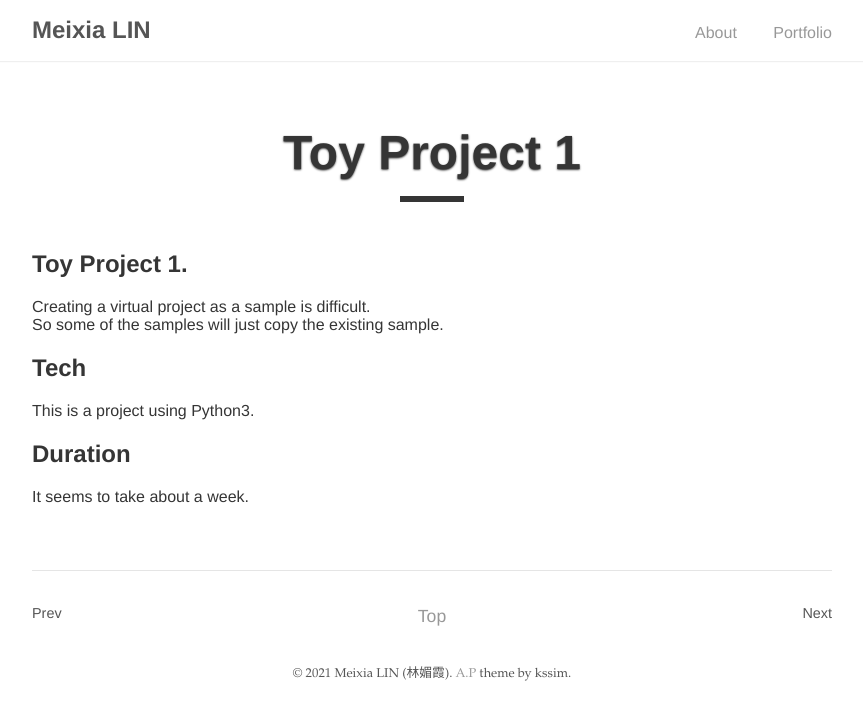
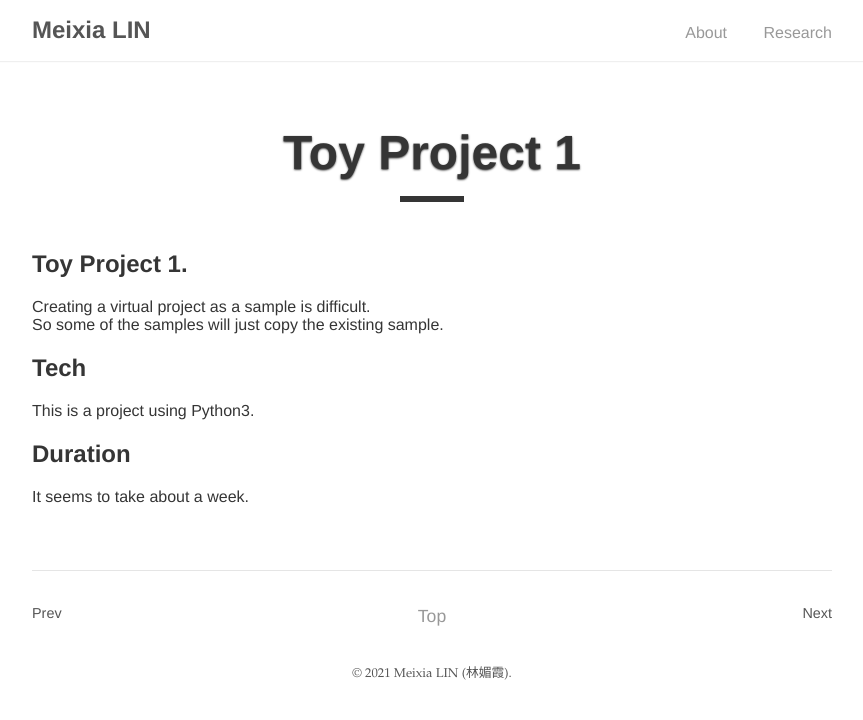
Before and after one commit to linmeixia/linmeixia.github.io, a Jekyll site: the page built from _posts/2017-08-21-toy-project-1.md, in a window 1280 px wide. Shown: the top 720 px of the page, without its empty margins (208-1071 px from the left). Built offline with Jekyll 4.4.1, drawn with Linux system fonts in a browser that asks for light colours.

Commit message:
Update base.html

```diff
--- a/_layouts/base.html
+++ b/_layouts/base.html
@@ -11,7 +11,7 @@
         </a>
         <ul>
           <li><a href="{{ '/' | prepend: site.baseurl }}">About</a></li>
-          <li><a href="{{ '/portfolio' | prepend: site.baseurl }}/">Portfolio</a></li>
+          <li><a href="{{ '/research' | prepend: site.baseurl }}/">Research</a></li>
         </ul>
     </div>
   </nav>
@@ -22,7 +22,7 @@
 
     <footer>
       <span>
-        &copy; <time datetime="{{ site.time }}">{{ site.time | date: '%Y' }}</time> {{ site.author.name }}. <a href="https://github.com/kssim/about-portfolio/">A.P</a> theme by kssim.
+        &copy; <time datetime="{{ site.time }}">{{ site.time | date: '%Y' }}</time> {{ site.author.name }}.
       </span>
     </footer>
   </body>
```
